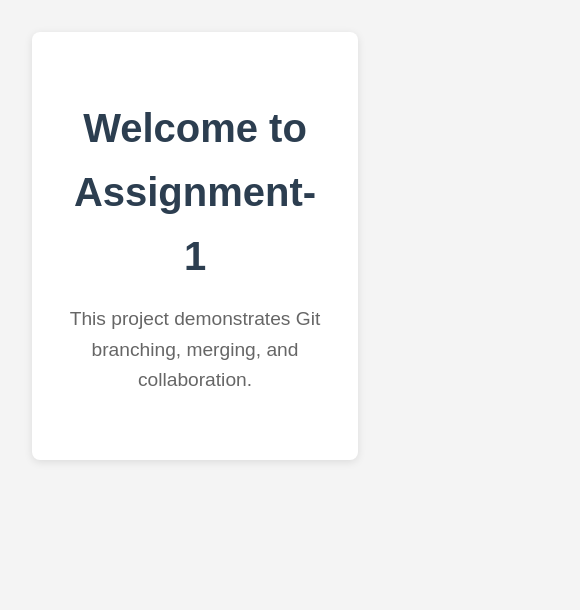
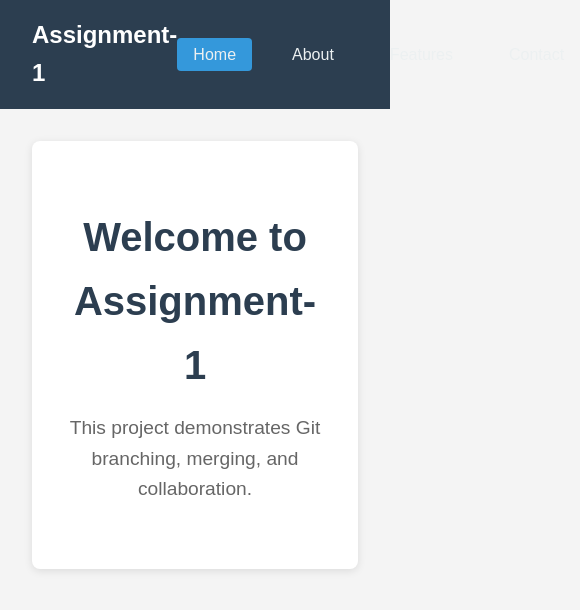
Before and after one commit to AmericanChaseAnikate/Assignment-1-, a plain HTML site: page index.html in a window 390 px wide. Shown: the whole page, 580 px wide, since content can reach past the window. Drawn offline with Linux system fonts and the light colour scheme.

Commit message:
feat: Add responsive navigation bar with active state styling

```diff
--- a/index.html
+++ b/index.html
@@ -7,6 +7,17 @@
     <link rel="stylesheet" href="style.css">
 </head>
 <body>
+    <!-- Navigation Bar - Added in feature-1 branch -->
+    <nav class="navbar">
+        <div class="nav-brand">Assignment-1</div>
+        <ul class="nav-links">
+            <li><a href="#home" class="active">Home</a></li>
+            <li><a href="#about">About</a></li>
+            <li><a href="#features">Features</a></li>
+            <li><a href="#contact">Contact</a></li>
+        </ul>
+    </nav>
+
     <main>
         <section class="hero">
             <h1>Welcome to Assignment-1</h1>
--- a/style.css
+++ b/style.css
@@ -10,6 +10,43 @@ body {
     line-height: 1.6;
     color: #333;
     background-color: #f4f4f4;
+}
+
+/* Navigation Bar Styles - Added in feature-1 */
+.navbar {
+    display: flex;
+    justify-content: space-between;
+    align-items: center;
+    padding: 1rem 2rem;
+    background-color: #2c3e50;
+    color: #fff;
+    position: sticky;
+    top: 0;
+    z-index: 100;
+}
+
+.nav-brand {
+    font-size: 1.5rem;
+    font-weight: bold;
+}
+
+.nav-links {
+    list-style: none;
+    display: flex;
+    gap: 1.5rem;
+}
+
+.nav-links a {
+    color: #ecf0f1;
+    text-decoration: none;
+    padding: 0.5rem 1rem;
+    border-radius: 4px;
+    transition: background-color 0.3s ease;
+}
+
+.nav-links a:hover,
+.nav-links a.active {
+    background-color: #3498db;
 }
 
 main {
```
